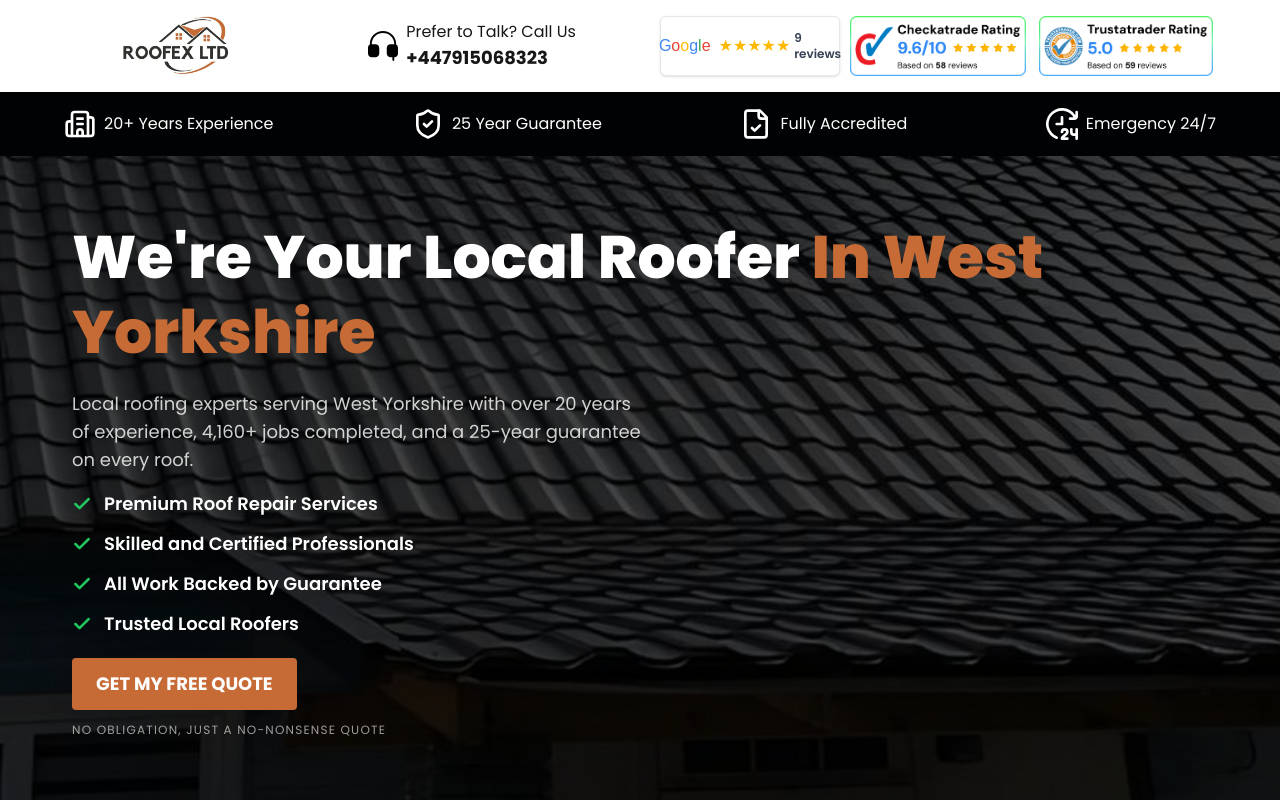
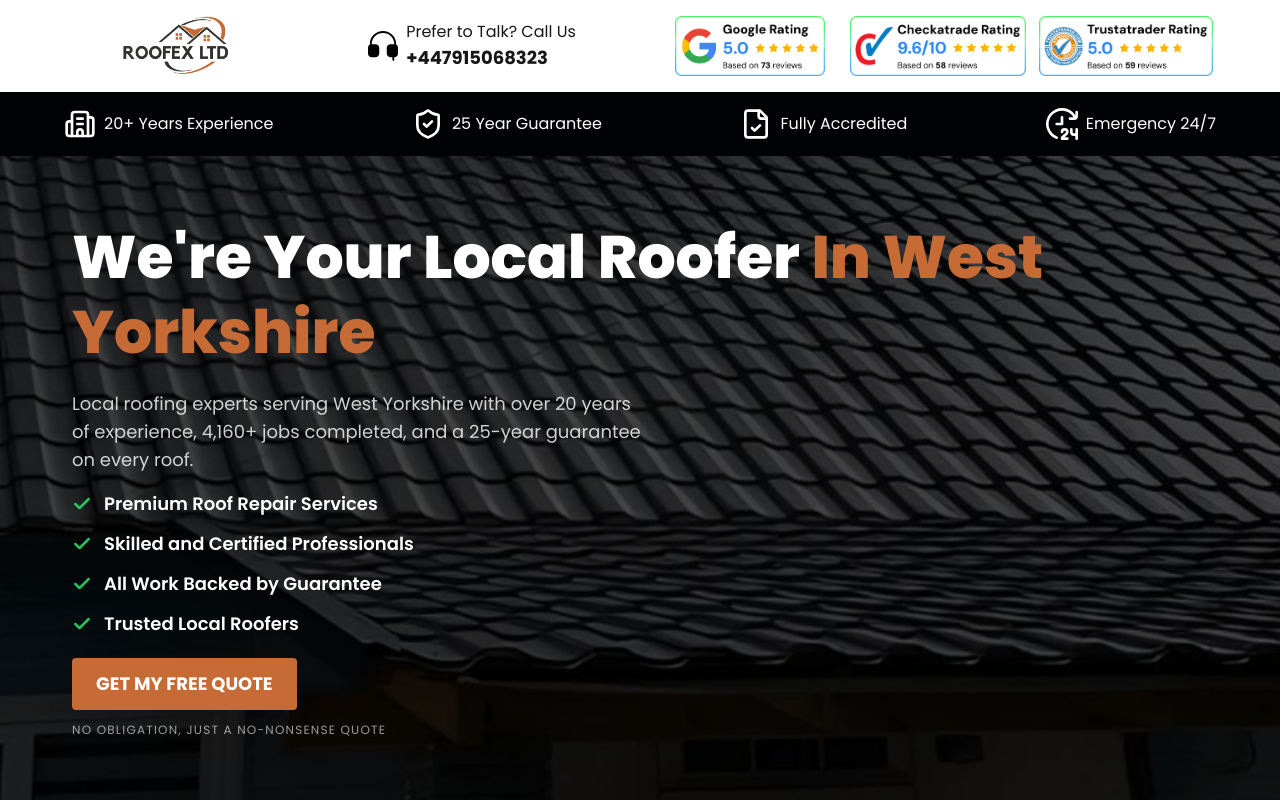
Before and after one commit to swanstill/Roofex-LTD, a Next.js app: page / in a window 1280 px wide. Shown: the top 800 px of the page. Built offline with nearby package versions, Linux system fonts and the light colour scheme.

Commit message:
Revert "Replace Google review image with CSS badge (9 reviews, new share link)"
This reverts commit e788a64734506d0f3bc044ca7fb856be70fe548f.

```diff
--- a/src/components/GoogleWidget.tsx
+++ /dev/null
@@ -1,42 +0,0 @@
-import Link from "next/link";
-
-interface GoogleWidgetProps {
-  reviewCount: string;
-  href: string;
-  className?: string;
-}
-
-const GoogleWidget = ({ reviewCount, href, className }: GoogleWidgetProps) => {
-  return (
-    <Link
-      href={href}
-      target="_blank"
-      className={`flex h-[60px] w-full items-center justify-center rounded-md border border-gray-200 bg-white px-3 shadow-sm ${className ?? ""}`}
-    >
-      <div className="flex items-center gap-2">
-        <span
-          className="text-base font-medium leading-none"
-          style={{ fontFamily: "Arial, sans-serif" }}
-          aria-label="Google"
-        >
-          <span style={{ color: "#4285F4" }}>G</span>
-          <span style={{ color: "#EA4335" }}>o</span>
-          <span style={{ color: "#FBBC05" }}>o</span>
-          <span style={{ color: "#4285F4" }}>g</span>
-          <span style={{ color: "#34A853" }}>l</span>
-          <span style={{ color: "#EA4335" }}>e</span>
-        </span>
-        <div className="flex items-center gap-1">
-          <span className="text-amber-400" aria-hidden="true">
-            {"★★★★★"}
-          </span>
-          <span className="text-xs font-semibold text-gray-700">
-            {reviewCount} reviews
-          </span>
-        </div>
-      </div>
-    </Link>
-  );
-};
-
-export default GoogleWidget;
--- a/src/components/TopHeader.tsx
+++ b/src/components/TopHeader.tsx
@@ -1,10 +1,6 @@
 import { siteConfig } from "@/config/SiteConfig";
 import Image from "next/image";
 import Link from "next/link";
-import GoogleWidget from "./GoogleWidget";
-
-const GOOGLE_REVIEW_URL = "https://share.google/eewd9ZEPoBsN6jB3G";
-const GOOGLE_REVIEW_COUNT = "9";
 
 const TopHeader = () => {
   return (
@@ -20,14 +16,20 @@ const TopHeader = () => {
           unoptimized
         />
         <Link
-          href={GOOGLE_REVIEW_URL}
+          href="https://maps.app.goo.gl/3bihMqcPVpCQgKb26"
           target="_blank"
           className="min-w-0 w-1/2 inset-0 md:hidden"
         >
-          <GoogleWidget
-            reviewCount={GOOGLE_REVIEW_COUNT}
-            href={GOOGLE_REVIEW_URL}
-          />
+          <div className="flex h-[60px] w-full items-center justify-center">
+            <Image
+              src="/icons/google-widget.png"
+              alt="Google Reviews"
+              width={180}
+              height={60}
+              className="h-full w-full "
+              style={{ mixBlendMode: "multiply" }}
+            />
+          </div>
         </Link>
       </div>
 
@@ -53,15 +55,20 @@ const TopHeader = () => {
       {/* Row 2 on mobile: Checkatrade + TrustATrader; all three badges on md+ */}
       <div className="flex w-full items-stretch gap-2 md:w-auto">
         <Link
-          href={GOOGLE_REVIEW_URL}
+          href="https://share.google/IBkXH6SbU4ajLMwyp"
           target="_blank"
           className="hidden min-w-0  md:flex"
         >
-          <GoogleWidget
-            reviewCount={GOOGLE_REVIEW_COUNT}
-            href={GOOGLE_REVIEW_URL}
-            className="md:w-[180px]"
-          />
+          <div className="flex h-[60px] w-full items-center justify-center md:w-[180px]">
+            <Image
+              src="/icons/google-widget.png"
+              alt="Google Reviews"
+              width={180}
+              height={60}
+              className="h-full w-full object-contain"
+              style={{ mixBlendMode: "multiply" }}
+            />
+          </div>
         </Link>
         <Link
           href="https://www.checkatrade.com/trades/roofexltd"
```
